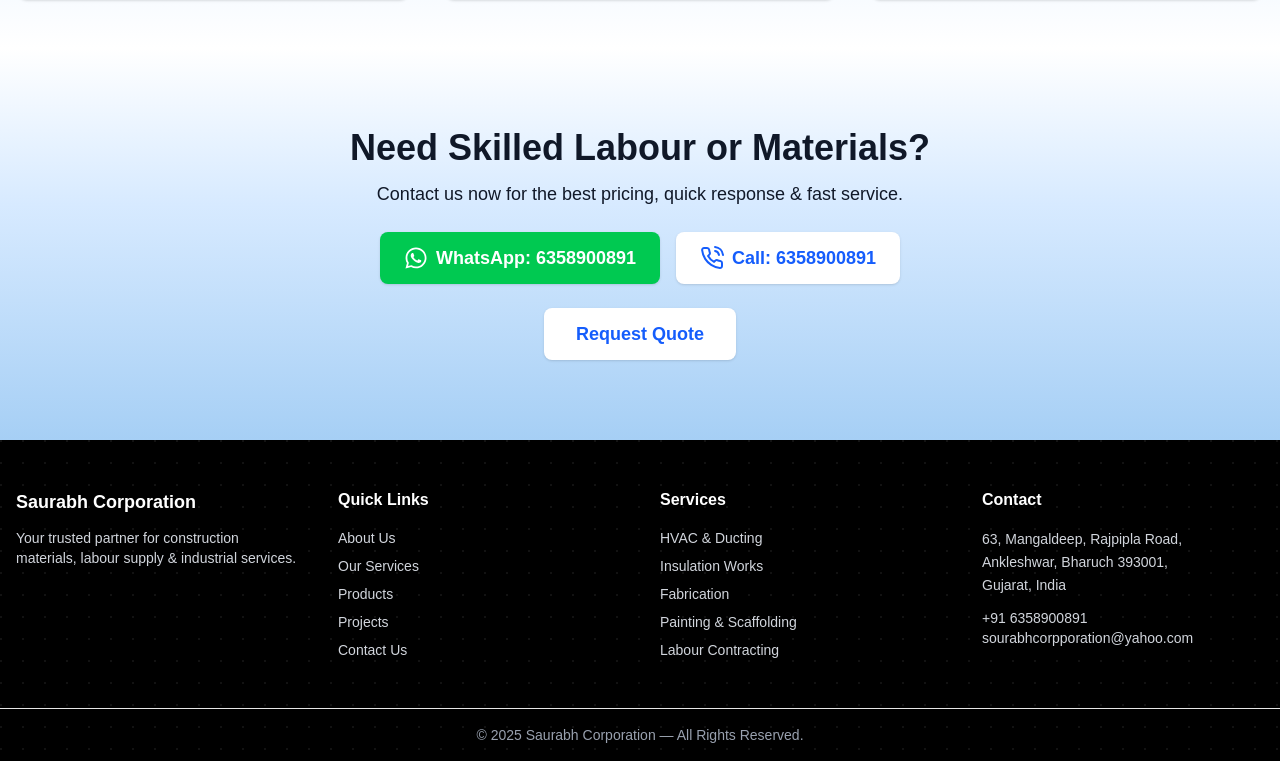
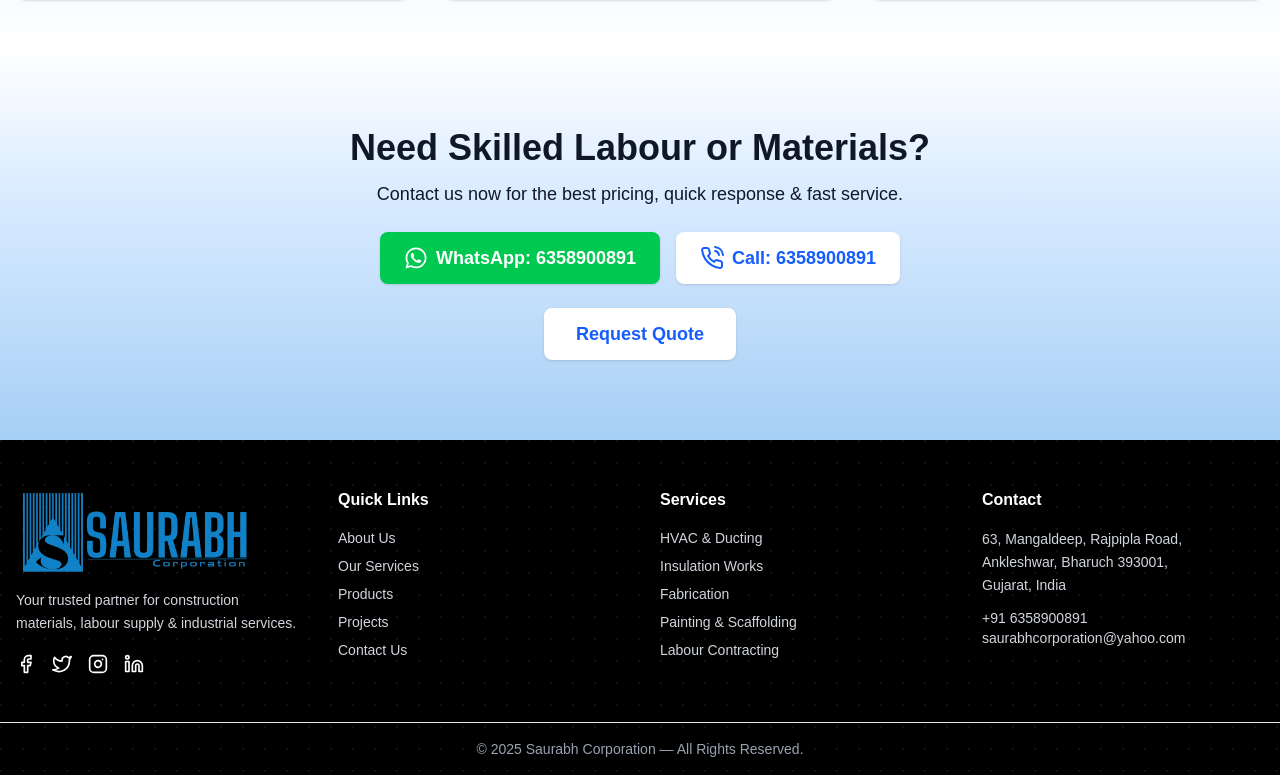
Before and after one commit to bimfroxdemo-hub/Sourabh-Co, a React (Vite) app: page / in a window 1280 px wide. Shown: the part 2626-3401 px from the top of the page. Built offline with nearby package versions, Linux system fonts and the light colour scheme.

Commit message:
footer image

```diff
--- a/src/ui/Footer.jsx
+++ b/src/ui/Footer.jsx
@@ -1,11 +1,18 @@
 import React from "react";
 import { Link } from "react-router-dom";
-import { FiFacebook, FiTwitter, FiInstagram, FiLinkedin } from "react-icons/fi";
+import {
+  FiFacebook,
+  FiTwitter,
+  FiInstagram,
+  FiLinkedin,
+} from "react-icons/fi";
+
+import logo from "../assets/logo.png"; // FIXED LOGO IMPORT
 
 const Footer = () => {
   return (
     <footer
-      className="text-white"
+      className="text-white w-full"
       style={{
         backgroundColor: "#000",
         backgroundImage:
@@ -13,22 +20,23 @@
         backgroundSize: "22px 22px",
       }}
     >
-      <div className="max-w-7xl mx-auto px-4 py-12 grid grid-cols-2 md:grid-cols-4 gap-10">
+      <div className="max-w-7xl mx-auto px-4 py-12 grid grid-cols-1 sm:grid-cols-2 md:grid-cols-4 gap-10">
 
         {/* ABOUT */}
-        <div className="col-span-2 md:col-span-1">
-          <h2 className="font-bold text-lg mb-3 text-white">Saurabh Corporation</h2>
-          <p className="text-gray-300 text-sm">
-            Your trusted partner for construction materials, labour supply &
-            industrial services.
+        <div>
+          <img src={logo} alt="Saurabh Corporation Logo" className="w-60 mb-3" />
+
+          <p className="text-gray-300 text-sm leading-relaxed">
+            Your trusted partner for construction materials, labour supply & industrial services.
           </p>
 
-          {/* <div className="flex gap-4 mt-4 text-xl">
-            <FiFacebook className="hover:text-blue-500 cursor-pointer" />
-            <FiTwitter className="hover:text-blue-500 cursor-pointer" />
-            <FiInstagram className="hover:text-blue-500 cursor-pointer" />
-            <FiLinkedin className="hover:text-blue-500 cursor-pointer" />
-          </div> */}
+          {/* Social Icons */}
+          <div className="flex gap-4 mt-5 text-xl">
+            <FiFacebook className="hover:text-blue-500 cursor-pointer transition" />
+            <FiTwitter className="hover:text-blue-500 cursor-pointer transition" />
+            <FiInstagram className="hover:text-pink-500 cursor-pointer transition" />
+            <FiLinkedin className="hover:text-blue-500 cursor-pointer transition" />
+          </div>
         </div>
 
         {/* QUICK LINKS */}
@@ -67,32 +75,32 @@
         <div>
           <h3 className="font-bold mb-4 text-white">Services</h3>
           <ul className="space-y-2 text-sm text-gray-300">
-            <li className="hover:text-blue-500">HVAC & Ducting</li>
-            <li className="hover:text-blue-500">Insulation Works</li>
-            <li className="hover:text-blue-500">Fabrication</li>
-            <li className="hover:text-blue-500">Painting & Scaffolding</li>
-            <li className="hover:text-blue-500">Labour Contracting</li>
+            <li className="hover:text-blue-500 transition">HVAC & Ducting</li>
+            <li className="hover:text-blue-500 transition">Insulation Works</li>
+            <li className="hover:text-blue-500 transition">Fabrication</li>
+            <li className="hover:text-blue-500 transition">Painting & Scaffolding</li>
+            <li className="hover:text-blue-500 transition">Labour Contracting</li>
           </ul>
         </div>
 
         {/* CONTACT */}
         <div>
           <h3 className="font-bold mb-4 text-white">Contact</h3>
+
           <p className="text-gray-300 text-sm leading-relaxed">
             63, Mangaldeep, Rajpipla Road,<br />
             Ankleshwar, Bharuch 393001,<br />
             Gujarat, India
           </p>
 
-          <p className="mt-3 text-gray-300 text-sm hover:text-blue-500">
+          <p className="mt-3 text-gray-300 text-sm hover:text-blue-500 transition cursor-pointer">
             +91 6358900891
           </p>
 
-          <p className="text-gray-300 text-sm hover:text-blue-500">
-            sourabhcorpporation@yahoo.com
+          <p className="text-gray-300 text-sm hover:text-blue-500 transition cursor-pointer">
+            saurabhcorporation@yahoo.com
           </p>
         </div>
-
       </div>
 
       {/* Bottom Strip */}
```
Also changed, not shown: src/assets/logo.png.
